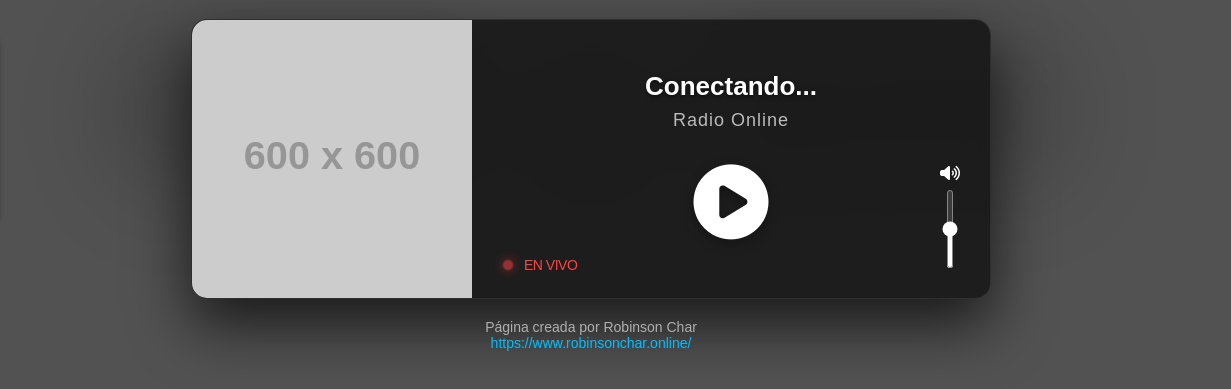
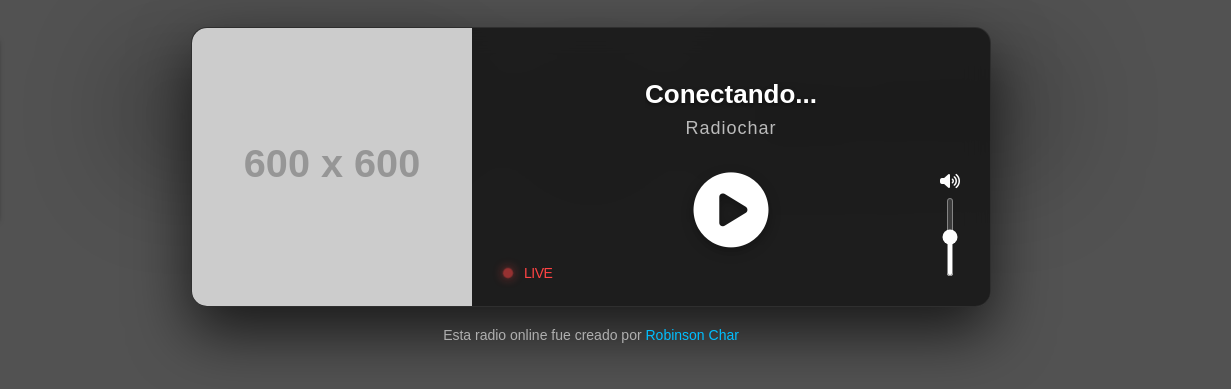
Before and after one commit to robinsonchar/radiochar, a plain HTML site: page index.html in a window 1280 px wide. Shown: the part 271-660 px from the top of the page, 49-1280 px from the left. Drawn offline with Linux system fonts and the light colour scheme; placeholder pictures from the web are drawn by us; a web font is replaced by a local one.

Commit message:
Update index.html

```diff
--- a/index.html
+++ b/index.html
@@ -3,7 +3,7 @@
 <head>
   <meta charset="UTF-8">
   <meta name="viewport" content="width=device-width, initial-scale=1.0">
-  <title>RADIOCHAR - Player HD</title>
+  <title>RADIOCHAR - Hits 80s / 90s</title>
 
   <!-- 1. Iconos (FontAwesome) -->
   <link rel="stylesheet" href="https://cdnjs.cloudflare.com/ajax/libs/font-awesome/6.5.0/css/all.min.css" />
@@ -109,13 +109,13 @@
     .splash-screen h1 {
       font-family: 'Sarina', cursive;
       font-size: 30px;
-      color: #00bfff;
+      color: #fff;
       margin-bottom: 20px;
     }
 
     .spinner {
       border: 4px solid #333;
-      border-top: 4px solid #00bfff;
+      border-top: 4px solid #fff;
       border-radius: 50%;
       width: 50px; height: 50px;
       animation: spin 1s linear infinite;
@@ -334,7 +334,7 @@
   <div class="player">
     <!-- NOTA: El ID del artista y título se mantienen para la lógica JS -->
     <div id="trackTitle" class="song-title cc_streaminfo" data-type="tracktitle" data-username="robinson">Conectando...</div>
-    <div id="trackArtist" class="artist-name cc_streaminfo" data-type="trackartist" data-username="robinson">Radio Online</div>
+    <div id="trackArtist" class="artist-name cc_streaminfo" data-type="trackartist" data-username="robinson">Radiochar</div>
 
     <div class="controls">
       <button id="playPause"><i class="fas fa-play-circle"></i></button>
@@ -349,15 +349,14 @@
 
     <div class="live-indicator">
       <div class="live-dot"></div>
-      EN VIVO
+      LIVE
     </div>
   </div>
 </div>
 
 <!-- 6. CRÉDITOS -->
 <div class="creator-footer">
-  Página creada por Robinson Char <br>
-  <a href="https://www.robinsonchar.online/" target="_blank">https://www.robinsonchar.online/</a>
+  Esta radio online fue creado por <a href="https://www.robinsonchar.online/" target="_blank">Robinson Char</a>
 </div>
 
 <!-- 7. SCRIPTS -->
```
